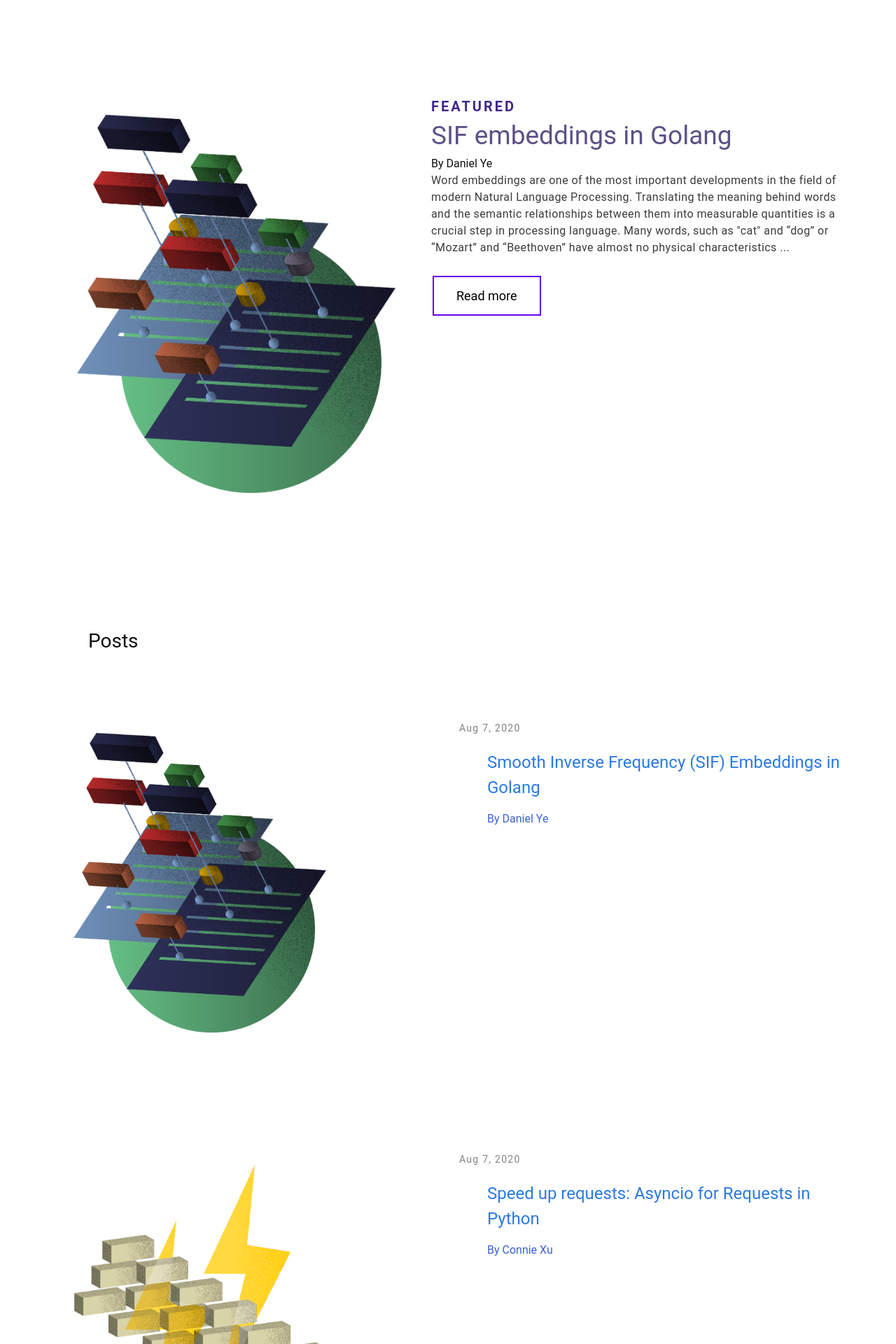
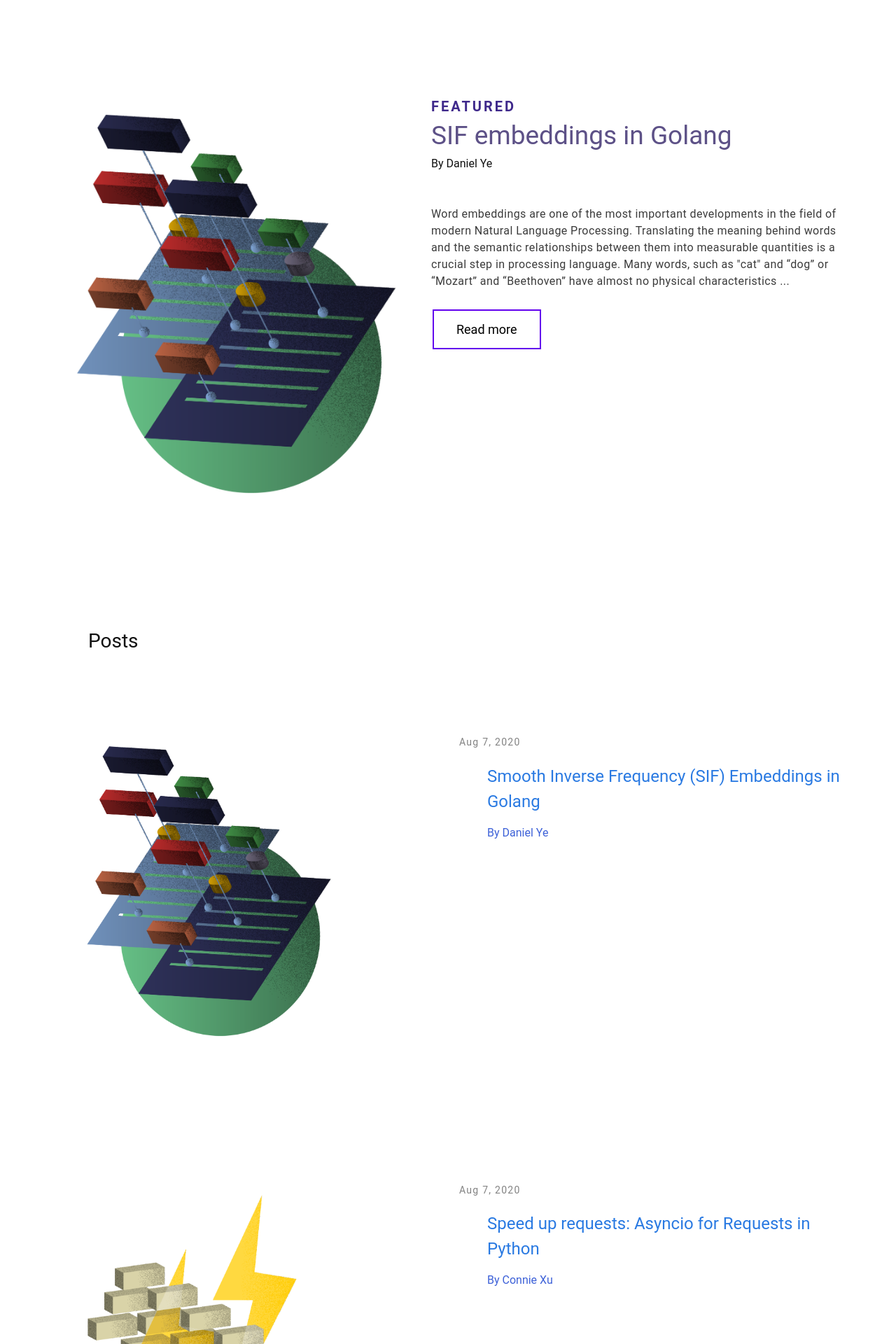
Before and after one commit to nlmatics/nlmatics.github.io, a Jekyll site: the page built from docs/index.markdown, in a window 1280 px wide. Shown: the part 342-2262 px from the top of the page at 70% size. Built offline with Jekyll 4.4.1, drawn with Linux system fonts in a browser that asks for light colours; some of the changed text lies outside the part shown.

Commit message:
styling updates, content fix for footer

```diff
--- a/docs/_config.yml
+++ b/docs/_config.yml
@@ -19,7 +19,7 @@
 # in the templates via {{ site.myvariable }}.
 
 #title: NLmatics
-email: your-email@example.com
+email: info@nlmatics.com
 description: # this means to ignore newlines until "baseurl:"
   This is a collection of blogs on various topics
   including Natural Language Understanding, etc.
--- a/docs/_includes/footer.html
+++ b/docs/_includes/footer.html
@@ -2,7 +2,7 @@
   <data class="u-url" href="{{ "/" | relative_url }}"></data>
 
   <div class="wrapper">
-
+<!--
     <h2 class="footer-heading">{{ site.title | escape }}</h2>
 
     <div class="footer-col-wrapper">
@@ -24,7 +24,7 @@
       <div class="footer-col footer-col-2">
         {%- include social.html -%}
       </div>
-
+-->
       <div class="footer-col footer-col-3">
         <p>{{- site.description | escape -}}</p>
       </div>
--- a/docs/_layouts/home.html
+++ b/docs/_layouts/home.html
@@ -17,7 +17,7 @@ layout: default
 
             <span class="featured-meta">FEATURED</span> <br>
             <span class="featured-title"> SIF embeddings in Golang </span><br>
-            <span class="featured-author"> By Daniel Ye </span><br>
+            <span class="featured-author"> By Daniel Ye </span><br><br><br>
             <span class="featured-excerpt">Word embeddings are one of the most important developments in the field of modern Natural Language Processing. Translating the meaning behind words and the semantic relationships between them into measurable quantities is a crucial step in processing language. Many words, such as "cat" and “dog” or “Mozart” and “Beethoven” have almost no physical characteristics ... </span>
 
             <br> <br>
--- a/docs/_sass/minima/_base.scss
+++ b/docs/_sass/minima/_base.scss
@@ -16,7 +16,7 @@ dl, dd, ol, ul, figure {
 body {
   font: $base-font-weight #{$base-font-size}/#{$base-line-height} $base-font-family;
   color: $text-color;
-  background-color: #ffffff;
+   background-color: #ffffff;
   -webkit-text-size-adjust: 100%;
   -webkit-font-feature-settings: "kern" 1;
      -moz-font-feature-settings: "kern" 1;
@@ -47,6 +47,7 @@ ul, ol, dl, figure,
  */
 main {
   display: block; /* Default value of `display` of `main` element is 'inline' in IE 11. */
+
 }
 
 
@@ -57,7 +58,6 @@ main {
 
 padding-top: $spacing-unit*5;
   display: inline-flex;
-  background-color: #5E5387 0.5% 1%;
 
 }
 
@@ -102,6 +102,7 @@ font: Regular 18px/24px Roboto;
 letter-spacing: 0.43px;
 color: #1D1D1DDD;
 opacity: 1;
+padding-top: 20px;
 }
 
 /** button that says read more **/
@@ -132,13 +133,14 @@ opacity: 1;
 
 
 
-/**Post styling: how the individual articles show up **/
+/**Post styling: how the individual articles show up on the landing page**/
 
 
 .post-container{
 
   display: flex;
-
+  background-color: #ffffff;
+  padding: 20px;
 }
 
 .post-thumb {
@@ -175,6 +177,7 @@ color: #3D61D8;
 opacity: 1;
  margin-left: 40px;
 }
+
 .divider {
 padding: $spacing-unit;
 }
```
Also changed, not shown: 9 other files.
